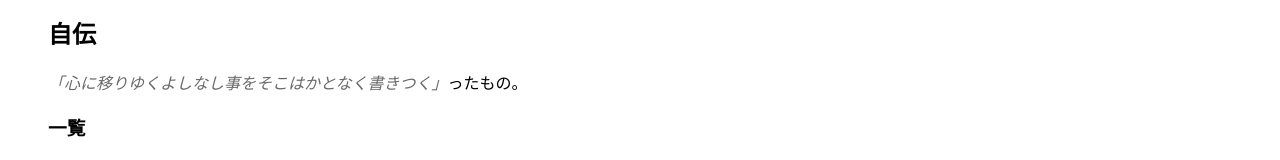
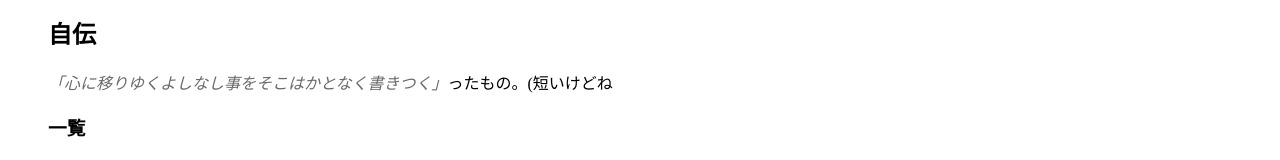
Before and after one commit to AAAAAAAAAAAAnetroom/aaaaaaaaaaaanetroom.github.io, a plain HTML site: page main.html in a window 1280 px wide. Shown: the part 1260-1420 px from the top of the page. Drawn offline with Linux system fonts and the light colour scheme.

Commit message:
Update main.html

```diff
--- a/main.html
+++ b/main.html
@@ -260,7 +260,7 @@
             <hr>
             <section>
                 <h2 id="write">自伝</h2>
-                <p><span class="quote">「心に移りゆくよしなし事をそこはかとなく書きつく」</span>ったもの。</p>
+                <p><span class="quote">「心に移りゆくよしなし事をそこはかとなく書きつく」</span>ったもの。(短いけどね</p>
                 <h3>一覧</h3>
                 <blockquote>
                     <ol>
```
